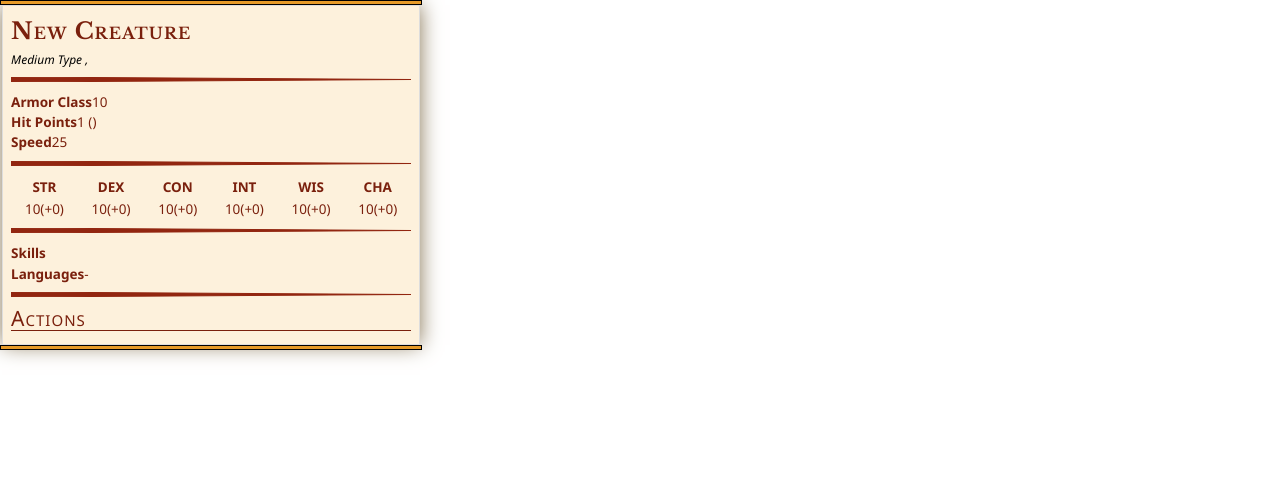
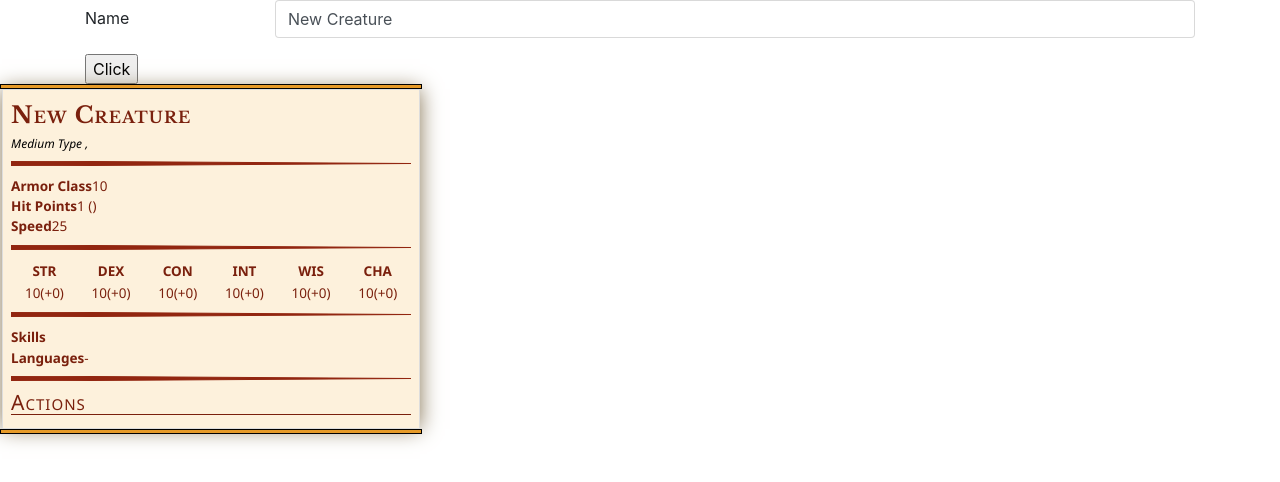
Before and after one commit to mikeframpo/krumm, an Angular app in the folder krumm-ui/: page / in a window 1280 px wide. Shown: the top 482 px of the page. Built offline with nearby package versions, Linux system fonts and the light colour scheme.

Commit message:
beginnings of form for creature editing

```diff
--- a/krumm-ui/src/app/app.module.ts
+++ b/krumm-ui/src/app/app.module.ts
@@ -1,4 +1,5 @@
 import { BrowserModule } from '@angular/platform-browser';
+import { FormsModule } from '@angular/forms';
 import { NgModule } from '@angular/core';
 
 import { AppComponent } from './app.component';
@@ -13,7 +14,8 @@ import { EditCreepComponent } from './edit-creep.component';
     EditCreepComponent
   ],
   imports: [
-    BrowserModule
+    BrowserModule,
+    FormsModule
   ],
   providers: [CreepService],
   bootstrap: [AppComponent]
--- a/krumm-ui/src/app/creep-newedit.ts
+++ b/krumm-ui/src/app/creep-newedit.ts
@@ -15,7 +15,6 @@ export const CREEP_NEWEDIT = {
   intelligence: 10,
   wisdom: 10,
   charisma: 10,
-  skills: null,
   damage_vulnerabilities: null,
   damage_resistances: null,
   damage_immunities: null,
--- a/krumm-ui/src/app/edit-creep.component.html
+++ b/krumm-ui/src/app/edit-creep.component.html
@@ -1 +1,10 @@
+<div *ngIf="creep" class="container">
+  <div class="form-group row">
+    <label class="col-2 col-form-label">Name</label>
+    <div class="col-10">
+      <input class="form-control" type="text" [(ngModel)]="creep.name">
+    </div>
+  </div>
+  <button (click)="onClick()">Click</button>
+</div>
 <stat-block [creep]="creep"></stat-block>
```
Also changed, not shown: krumm-ui/src/app/statblock.component.ts (+0 -8 lines).
